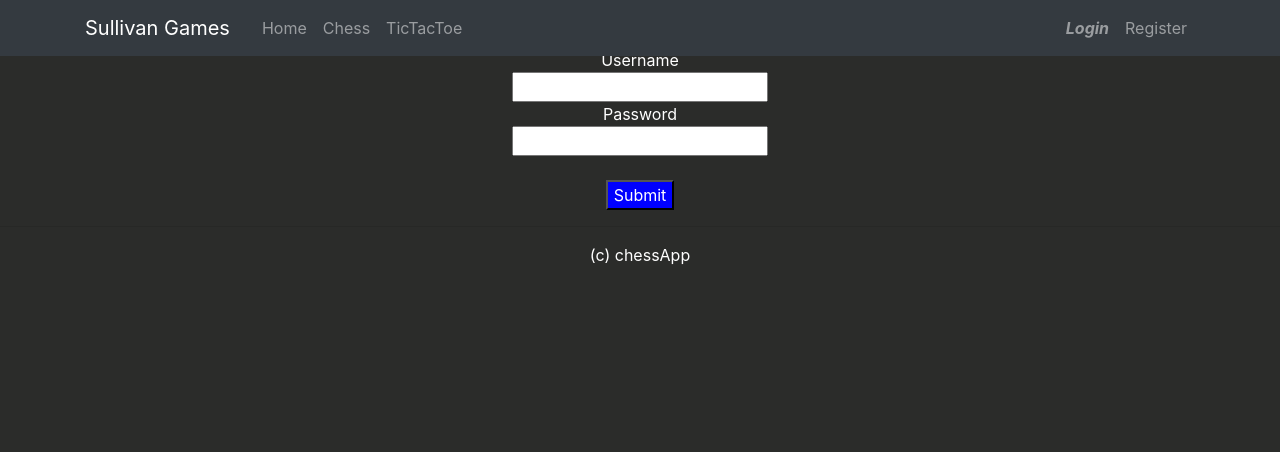
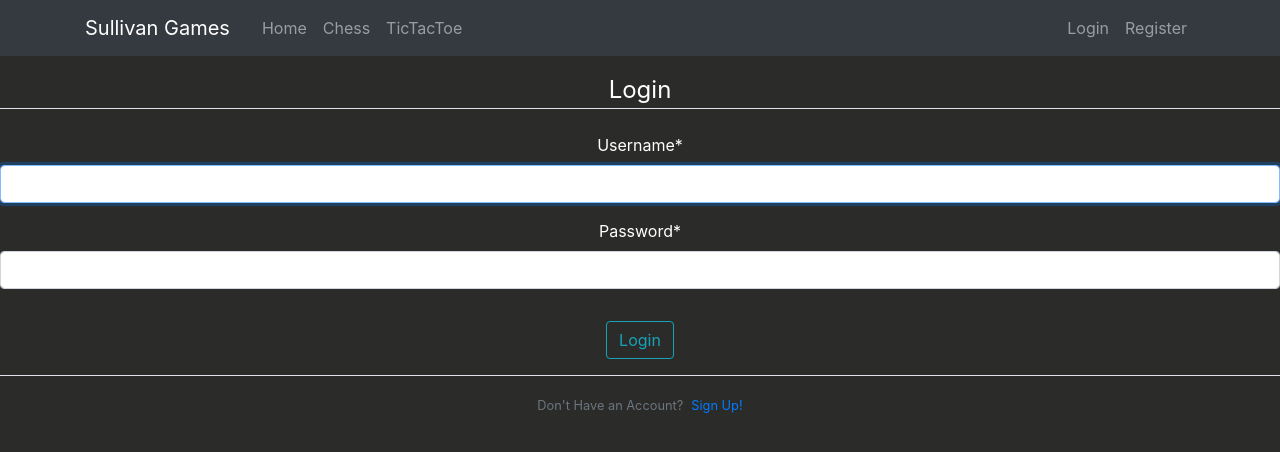
Before and after one commit to lucasabr/chessapp, a Django app: page /login/ in a window 1280 px wide. Shown: the top 452 px of the page. Run offline with Django 3.2, Linux system fonts and the light colour scheme; some libraries are stand-ins or nearby versions.

Commit message:
Login and Logout working. Does not work with much of the site and is not user friendly yet. Will try to fix soon

```diff
--- a/djangosite/settings.py
+++ b/djangosite/settings.py
@@ -126,3 +126,5 @@
 STATIC_URL = '/static/'
 
 CRISPY_TEMPLATE_PACK = 'bootstrap4'
+
+LOGIN_REDIRECT_URL = 'site-home'
--- a/login/templates/login/home.html
+++ b/login/templates/login/home.html
@@ -1,19 +1,21 @@
 {% extends "main/base.html" %}
+{% load crispy_forms_tags %}
 {% block content %}
-	<div class="column1">
-
-		<div class="inputs">
-			Username
-			<br>
-			<input id="username" type="text"/>
-			<br>
-			Password
-			<br>
-			 <input id="password" type="text"/>
-			<br><br>
-			<button onclick="loginsubmit()"> Submit </button>
-		</div>
-		<hr>
-	</div>
-	<footer>(c)  <span> chessApp </span> </footer>
+ <div>
+     <form method="POST">
+         {% csrf_token %}
+         <fieldset class="form-group">
+            <legend class="border-bottom mb-4">Login</legend>
+            {{ form|crispy }}
+         </fieldset>
+         <div class="form-group">
+            <button class="btn btn-outline-info" type="submit">Login</button>
+         </div>
+     </form>
+     <div class="border-top pt-3">
+         <small class="text-muted">
+             Don't Have an Account?<a class="ml-2" href="/register">Sign Up!</a>
+            </small>
+     </div>
+ </div>
 {% endblock content %}
--- a/login/urls.py
+++ /dev/null
@@ -1,6 +0,0 @@
-from django.urls import path
-from . import views
-
-urlpatterns = [
-    path('', views.home, name='login-home'),
-]
--- a/main/templates/main/base.html
+++ b/main/templates/main/base.html
@@ -37,7 +37,7 @@
           </div>
         </div>
       </nav>
-    <br><br>
+    <br><br><br>
 	<!--<ul>
         <li><a href="/">Home</a></li>
         <li><a href="login/">Login</a></li>
--- a/main/urls.py
+++ b/main/urls.py
@@ -1,10 +1,12 @@
 from django.urls import path, include
 from . import views
+from django.contrib.auth import views as auth_views
 
 urlpatterns = [
     path('', views.home , name="site-home"),
     path('chess/', include('chess.urls') ),
     path('ttt/', include('ttt.urls')),
-    path('login/', include('login.urls')),
-    path('register/', include('register.urls'))
+    path('register/', include('register.urls')),
+    path('login/', auth_views.LoginView.as_view(template_name="login/home.html"), name='login'),
+    path('logout/', auth_views.LogoutView.as_view(template_name="login/logout.html"), name='logout')
 ]
--- a/register/views.py
+++ b/register/views.py
@@ -9,8 +9,8 @@
         if form.is_valid():
             form.save()
             username = form.cleaned_data.get('username')
-            messages.success(request, f'Account created for {username}!')
-            return redirect('site-home')
+            messages.success(request, f'Your account has been created! You are now able to login!')
+            return redirect('login')
     else:
         form = UserRegisterForm()
     return render(request, 'register/register.html', {'form' : form})
```
Also changed, not shown: login/templates/login/logout.html (added, +12 -0 lines), db.sqlite3.
